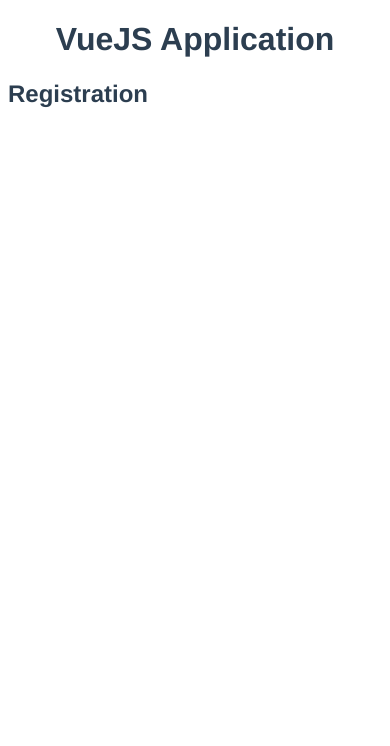
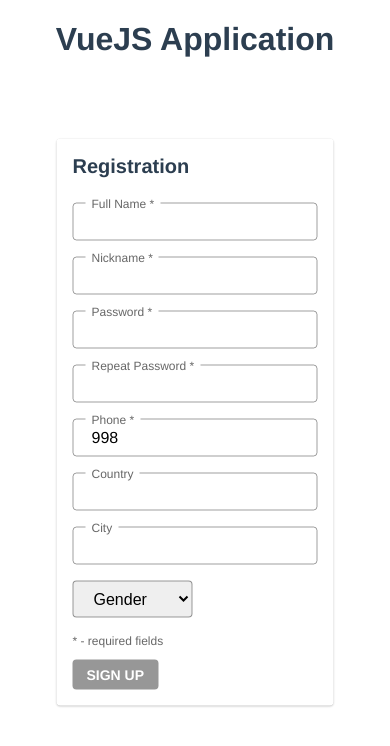
Before and after one commit to dyushkin93/paymo_test, a Vue app in the folder paymo-test/: page /#/register in a window 390 px wide. Shown: the top 746 px of the page. Built offline with nearby package versions, Linux system fonts and the light colour scheme.

Commit message:
feat: add phone validation

```diff
--- a/paymo-test/src/App.vue
+++ b/paymo-test/src/App.vue
@@ -1,7 +1,9 @@
 <template>
   <div id="app">
     <h1>VueJS Application</h1>
-    <router-view></router-view>
+      <transition name="fade">
+        <router-view></router-view>
+      </transition>
   </div>
 </template>
 
@@ -13,6 +15,16 @@
 </script>
 
 <style lang="scss">
+.fade-enter-active {
+  transition: all .07s ease-in;
+}
+.fade-leave-active {
+  transition: all .07s ease-out;
+}
+.fade-enter, .fade-leave-to {
+  opacity: 0;
+}
+
 h1 {
   text-align: center;
 }
--- a/paymo-test/src/components/Home.vue
+++ b/paymo-test/src/components/Home.vue
@@ -19,11 +19,6 @@
 <style lang="scss" scoped module>
 .home {
   @include material-card;
-  position: absolute;
-  left: 50%;
-  top: 30%;
-  transform: translate(-50%, -50%);
-  padding: 1em;
 }
 
 .link {
@@ -33,12 +28,21 @@
   font-weight: 700;
   color: $color-primary;
   cursor: pointer;
+  background-image: linear-gradient($color-primary, $color-primary);
+  background-position: 50% 100%;
+  background-repeat: no-repeat;
+  background-size: 0% 1px;
+  opacity: .8;
+  transition: background-size .2s;
+  transition: opacity, .2s;
   &:hover {
-
+    background-size: 100% 1px;
+    opacity: 1;
   }
 }
 
 h2 {
+  margin-top: 0;
   font-size: 1.25em;
 }
 
--- a/paymo-test/src/components/Register.vue
+++ b/paymo-test/src/components/Register.vue
@@ -1,14 +1,171 @@
 <template>
-  <div class="register">
+  <div :class="$style.register">
     <h2>Registration</h2>
+    <form :class="$style.registerForm" @input="handleChange">
+      <label :class="$style.fullName">
+        <span :class="$style.labelText">Full Name *</span>
+        <input id="fullName" type="text" v-model="fullName" required>
+      </label>
+      <label :class="$style.nickname">
+        <span :class="$style.labelText">Nickname *</span>
+        <input id="nickName" type="text" v-model="nickName" required>
+      </label>
+      <label :class="$style.password">
+        <span :class="$style.labelText">Password *</span>
+        <input id="password" type="password" v-model="password" required>
+      </label>
+      <label :class="$style.passwordRepeat">
+        <span :class="$style.labelText">Repeat Password *</span>
+        <input id="passwordRepeat" type="password" v-model="passwordRepeat" required>
+      </label>
+      <label :class="$style.phone">
+        <span :class="$style.labelText">Phone *</span>
+        <input id="phone" type="text" :value="phone.number" required>
+      </label>
+      <label :class="$style.country">
+        <span :class="$style.labelText">Country</span>
+        <input id="country" type="text" v-model="country">
+      </label>
+      <label :class="$style.city">
+        <span :class="$style.labelText">City</span>
+        <input id="city" type="text" v-model="city">
+      </label>
+      <!-- <label :class="$style.gender">
+        <span :class="$style.labelText">Gender</span>
+        <input id="gender" type="text" v-model="gender">
+      </label> -->
+      <select id="gender" :class="$style.gender" v-model="gender">
+        <option value="none">Gender</option>
+        <option value="MALE">Male</option>
+        <option value="FEMALE">Female</option>
+      </select>
+      <p :class="$style.note">* - required fields</p>
+      <input :class="$style.submit" type="submit" value="sign up" disabled>
+    </form>
   </div>
 </template>
 
 <script>
+import * as Validators from '../middleware/validators';
+
 export default {
   name: 'register',
+  data() {
+    return {
+      fullName: '',
+      nickName: '',
+      password: '',
+      passwordRepeat: '',
+      phone: {
+        number: '998 ',
+      },
+      gender: 'none',
+      country: '',
+      city: '',
+    };
+  },
+  methods: {
+    handleChange(event) {
+      let { value } = event.target;
+      switch (event.target.id) {
+        case 'phone':
+          value = Validators.phoneFormat(value);
+          this.phone = value ? { number: value } : { number: this.phone.number };
+          console.log('asd');
+          break;
+        default:
+          break;
+      }
+    },
+  },
 };
 </script>
 
-<style scoped>
+<style lang="scss" scoped module>
+.register {
+  @include material-card;
+  top: 50%;
+}
+
+.registerForm {
+  display: flex;
+  flex-wrap: wrap;
+  justify-content: space-between;
+}
+
+h2 {
+  margin-top: 0;
+  margin-bottom: 1.25em;
+  font-size: 1.25em;
+}
+
+label,
+.gender {
+  position: relative;
+  flex: 0 0 49%;
+  display: block;
+  box-sizing: border-box;
+  margin-bottom: 1em;
+  padding: .5em 1em;
+  border: 1px solid rgba(0, 0, 0, 0.38);
+  border-radius: 4px;
+  font-size: 1em;
+}
+
+.labelText {
+  position: absolute;
+  top: 0;
+  left: 1em;
+  transform: translateY(-50%);
+  padding: 0 .5em;
+  font-size: .75em;
+  background-color: $color-background;
+  color: $color-dark-s;
+}
+
+input {
+  font-size: 1em;
+  border: none;
+  font-family: $font-primary;
+  &:focus {
+    outline: none;
+  }
+}
+
+.gender {
+  &:focus {
+    outline: none;
+  }
+}
+
+.note {
+  margin-top: 0;
+  margin-bottom: 1em;
+  flex: 0 0 100%;
+  font-size: .75em;
+  color: $color-dark-s;
+}
+
+.submit {
+  padding: 0.5em 1em;
+  border-radius: 4px;
+  background-color: $color-disabled;
+  font-size: .875em;
+  font-weight: 700;
+  text-transform: uppercase;
+  color: $color-background;
+  transition: background, transform, .15s;
+}
+
+.submitActive {
+  background-color: $color-primary;
+  cursor: pointer;
+  &:hover {
+    background-color: $color-primary-s;
+  }
+  &:active {
+    transform: translate(-1px, -1px);
+    box-shadow: 0px 0.3px 0.5px rgba(0, 0, 0, 0.1), 0px 2px 4px rgba(0, 0, 0, 0.2);
+  }
+}
 </style>
--- /dev/null
+++ b/paymo-test/src/middleware/validators.js
@@ -0,0 +1,24 @@
+/**
+ *
+ * @param {String} value
+ */
+
+export function phoneFormat(value) {
+  let res;
+  // prevent deleting of 998 prefix
+  if (/^998 /.test(value)) {
+    // check sting to be only digits, starts from 998 and max length of 9
+    if (/^998 \d{0,9}$/.test(value)) {
+      res = value;
+    } else {
+      res = false;
+    }
+  } else {
+    res = '998 ';
+  }
+  return res;
+}
+
+export function password(value) {
+  return value;
+}
--- a/paymo-test/src/style.constants.scss
+++ b/paymo-test/src/style.constants.scss
@@ -1,7 +1,18 @@
 $color-primary: #6200e8;
+$color-primary-s: #782ee0;
+$color-dark: rgba(0, 0, 0, 0.87);
+$color-dark-s: rgba(0, 0, 0, 0.6);
+$color-disabled: #979797;
+$color-background: #ffffff;
+
 $font-primary: Avenir, Helvetica, Arial, sans-serif;
 
 @mixin material-card {
+  position: absolute;
+  left: 50%;
+  top: 30%;
+  transform: translate(-50%, -50%);
+  padding: 1em;
   box-shadow: 0px 0.1px 0.3px rgba(0, 0, 0, 0.1), 0px 1px 2px rgba(0, 0, 0, 0.2);
   border-radius: 4px;
 }
```
Also changed, not shown: paymo-test/src/assets/logo.png (deleted).
